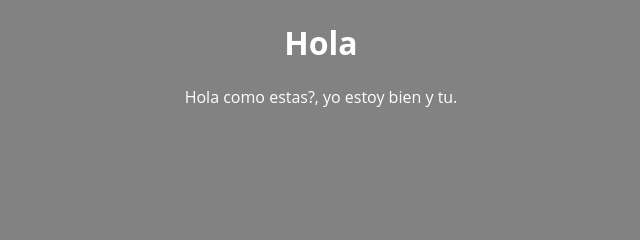
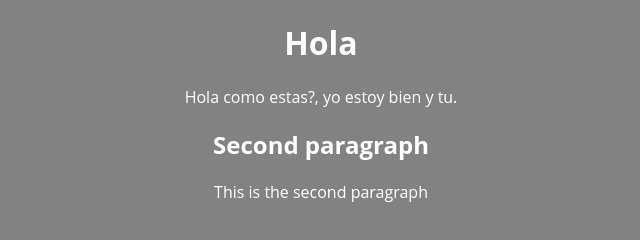
Before and after one commit to JonathanJT109/hyperpage, a plain HTML site: page index.html in a window 1280 px wide. Shown: the whole page, without its empty margins (319-959 px from the left). Drawn offline with Linux system fonts and the light colour scheme.

Commit message:
Changes in both documents.

```diff
--- a/index.html
+++ b/index.html
@@ -9,5 +9,8 @@
 <body>
     <h1>Hola</h1>
     <p>Hola como estas?, yo estoy bien y tu.</p>
+
+    <h2>Second paragraph</h2>
+    <p>This is the second paragraph</p>
 </body>
 </html>
```
Also changed, not shown: history.txt.
